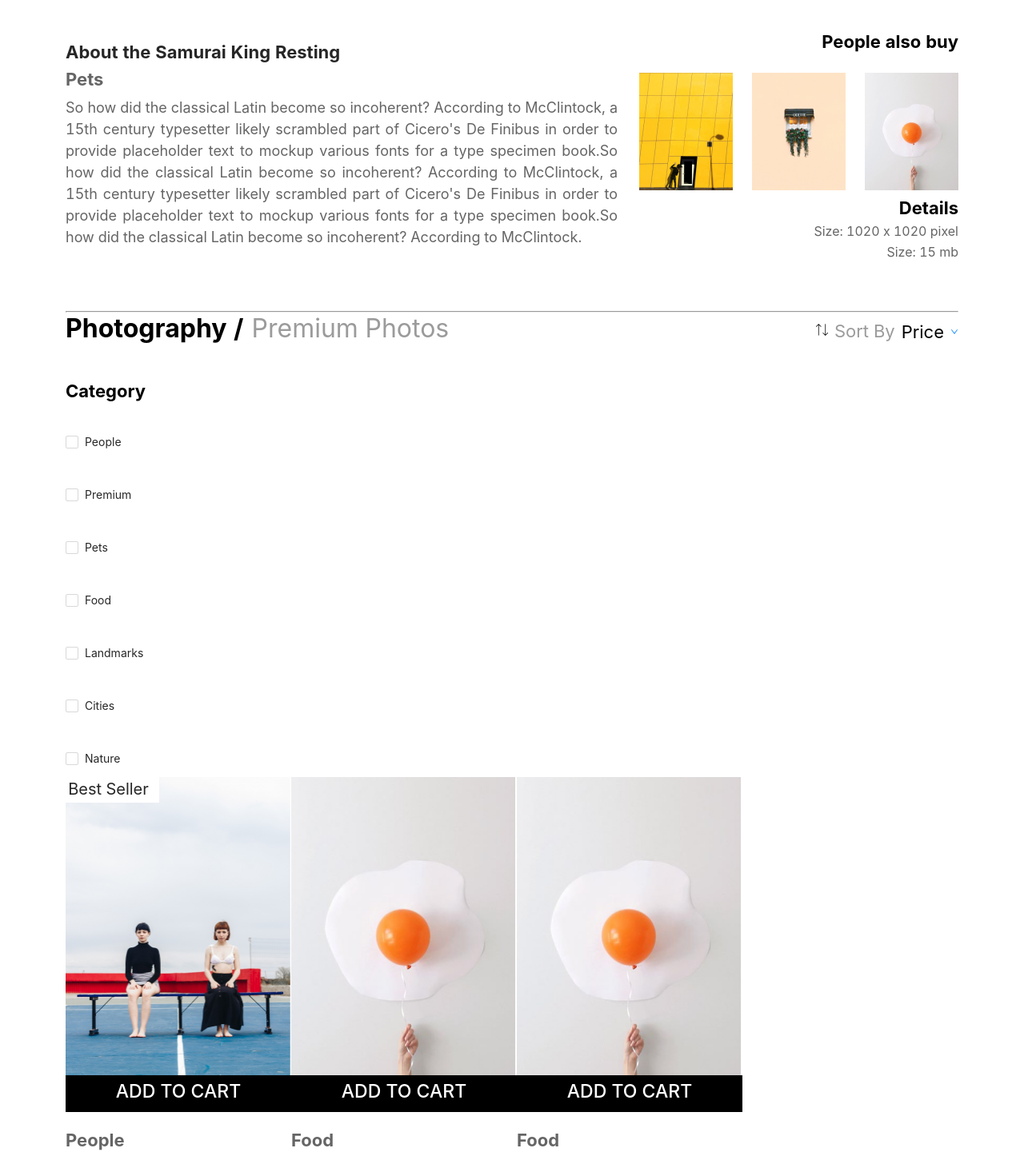
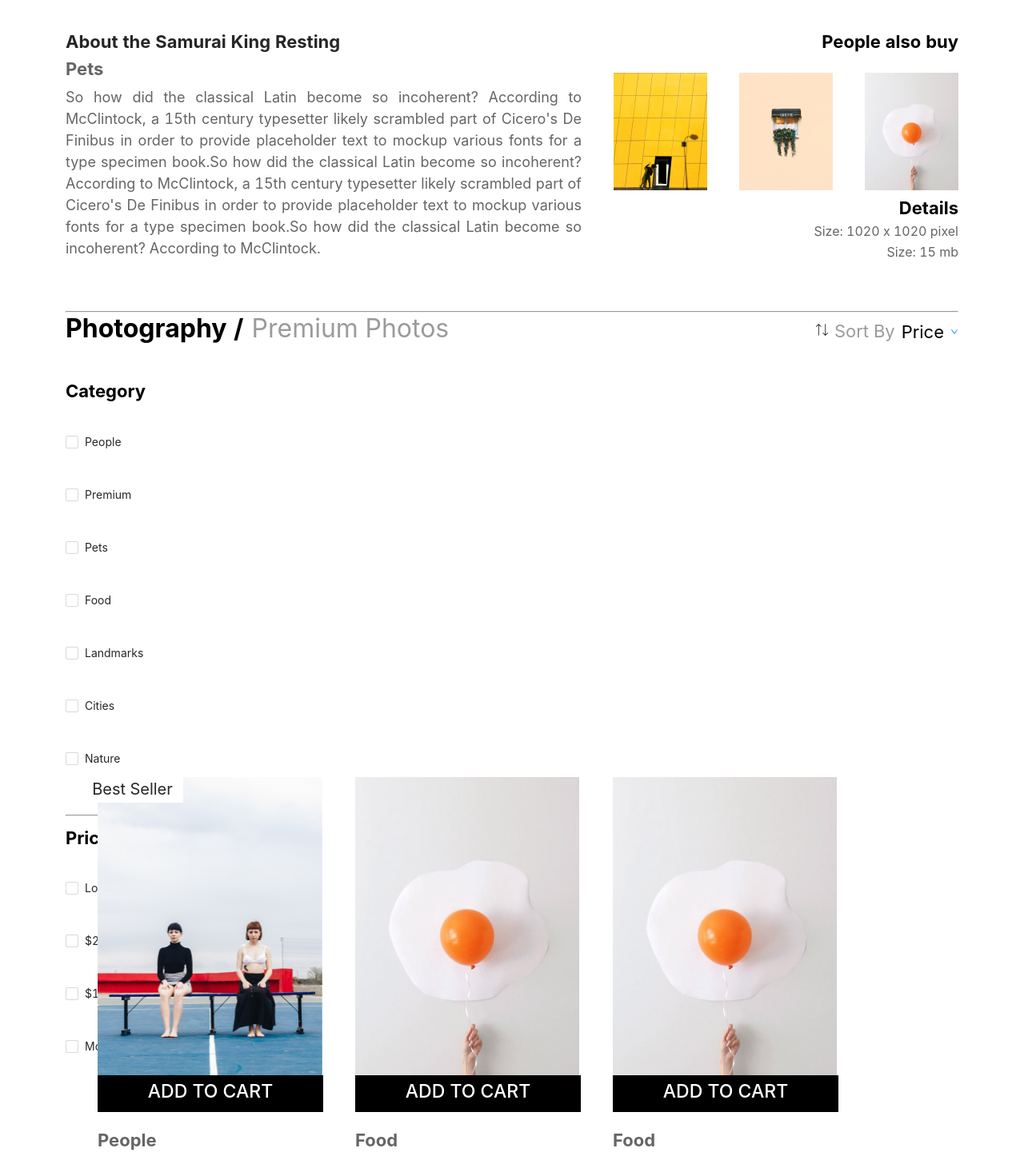
Before and after one commit to cossy1/my-app, a React (Create React App) app: page / in a window 1280 px wide. Shown: the part 696-2137 px from the top of the page at 80% size. Built offline with nearby package versions, Linux system fonts and the light colour scheme.

Commit message:
fixing bugs

```diff
--- a/src/app/layout/content/home-body/home-body.scss
+++ b/src/app/layout/content/home-body/home-body.scss
@@ -41,7 +41,7 @@
       background-color: #ffffff;
       width: 127px;
       text-align: center;
-      left: -10px;
+      left: 20px;
     }
 
     .items-list{
--- a/src/app/layout/content/home-body/index.tsx
+++ b/src/app/layout/content/home-body/index.tsx
@@ -79,7 +79,7 @@ const HomeBody = () => {
               </Dropdown>
             </Space>
           ) : (
-            <FilterSvg />
+                  <FilterSvg onClick={_ => console.log('xup:::::')}/>
           )}
         </div>
       </div>
--- a/src/app/layout/content/home-top/index.tsx
+++ b/src/app/layout/content/home-top/index.tsx
@@ -61,7 +61,6 @@ const HomeTop = () => {
           <div className="people">
             <div className="buy">People also buy</div>
             <div className="images">
-              <Space size={"large"}>
                 <div>
                   <Premium src={Yellow} />
                 </div>
@@ -71,7 +70,6 @@ const HomeTop = () => {
                 <div>
                   <Premium src={EggBallon} />
                 </div>
-              </Space>
             </div>
             <div className="details">Details</div>
             <div className="detail">Size: 1020 x 1020 pixel</div>
--- a/src/component/premium/index.tsx
+++ b/src/component/premium/index.tsx
@@ -15,7 +15,7 @@ const Premium = (props: PremiumProps) => {
     const { height, width, title, subTitle, amount, src, addCart = false } = props;
 
     return(
-        <div className='app-premium'>
+        <div className='app-premium' style={{paddingLeft: 40}}>
             <div className='image'>
                 <img src={src} alt='img' width={width} height={height} />
             </div>
```
